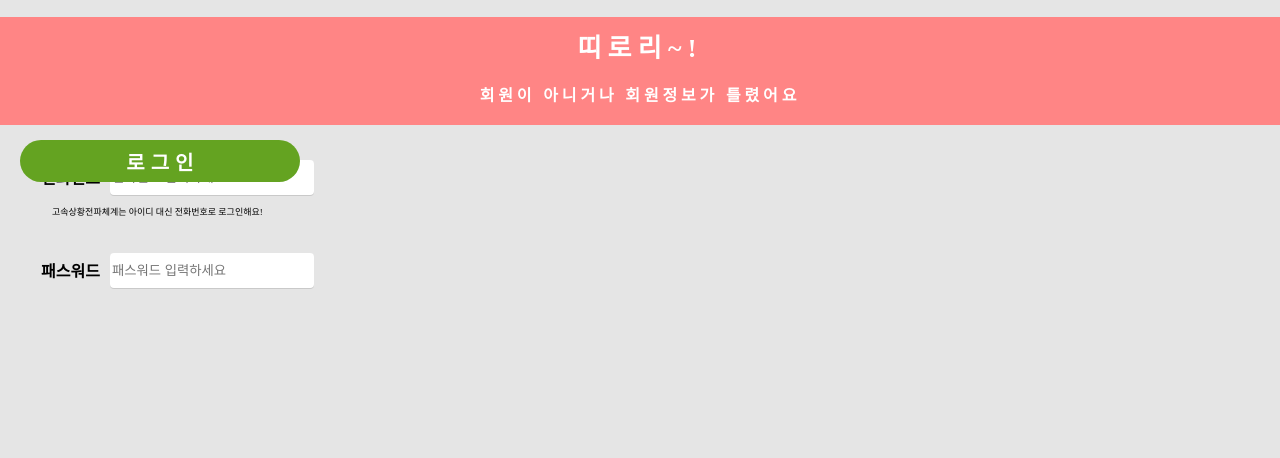
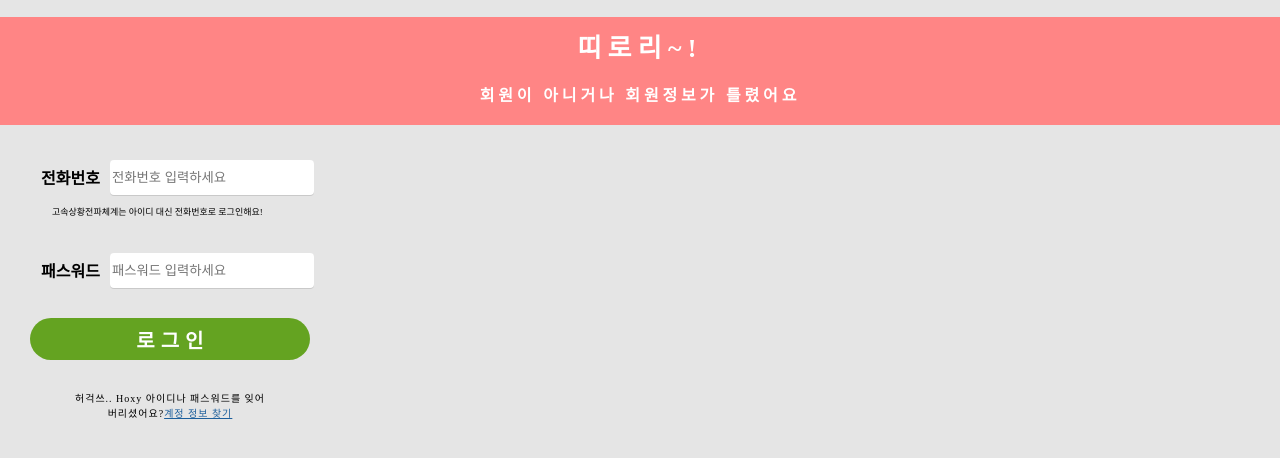
Before and after one commit to KMU-WINK/hssp-web, a Next.js app: page /signin in a window 1280 px wide. Shown: the top 458 px of the page. Built offline with nearby package versions, Linux system fonts and the light colour scheme.

Commit message:
hssp-web-9 로그인 페이지 회원가입 페이지 퍼블리싱 #9 로그인 페이지 구성 및 컴포넌트 추가

```diff
--- a/components/Button.js
+++ b/components/Button.js
@@ -12,7 +12,6 @@ export function Button(props){
 
 const styles = {
     button : {
-        position: 'absolute',
         width: 280,
         height: 42,
         left: 20,
@@ -21,6 +20,7 @@ const styles = {
         borderRadius:35,
         border:'none',
         color:'white',
+        margin : 20,
     },
     btext : {
         fontWeight:'bold',
--- a/components/common/ErrorBox.js
+++ b/components/common/ErrorBox.js
@@ -27,5 +27,6 @@ const styles = {
         letterSpacing : '0.24em',
         color : '#FFFFFF',
         fontSize : 16,
+        wordWrap : 'break-word',
     }
 }
--- /dev/null
+++ b/components/common/TextBox.js
@@ -0,0 +1,25 @@
+import React from 'react';
+
+export function TextBox(props) {
+    return (
+        <div style={styles.box}>
+            {props.text}
+            <a style={styles.link}>{props.link}</a>
+        </div>
+    );
+}
+const styles = {
+    box : {
+        width : 200,
+        height : 36,
+        fontSize : 10,
+        textAlign :'center',
+        color : '#000000',
+        letterSpacing : '0.1em',
+        marginLeft : 70,
+    },
+    link : {
+        textDecoration : 'underline',
+        color : '#1D5F9C',
+    }
+}
--- a/pages/signin.js
+++ b/pages/signin.js
@@ -2,7 +2,7 @@ import {Layout} from "../components/Layout";
 import {InputBox} from "../components/common/InputBox";
 import {Button} from "../components/Button";
 import {ErrorBox} from "../components/common/ErrorBox";
-
+import {TextBox} from "../components/common/TextBox";
 const Signin = () => {
     return <>
             <Layout>
@@ -24,6 +24,10 @@ const Signin = () => {
                 <Button
                     buttonname ="로 그 인"
                 />
+                <TextBox
+                    text="허걱쓰.. Hoxy 아이디나 패스워드를 잊어버리셨어요?"
+                    link="계정 정보 찾기"
+                />
             </Layout>
         </>
 }
--- a/pages/signup.js
+++ b/pages/signup.js
@@ -66,13 +66,12 @@ const SignUp = () => {
 const styles = {
     signinm : {
         fontSize : 24,
-        marginTop : 90,
         marginLeft : 21,
         fontWeight: 'bold',
+        letterSpacing : '0.24em',
     },
     signupm : {
         fontSize : 24,
-        marginTop : 90,
         marginLeft : 20,
         fontWeight: 'bold',
     },
```
